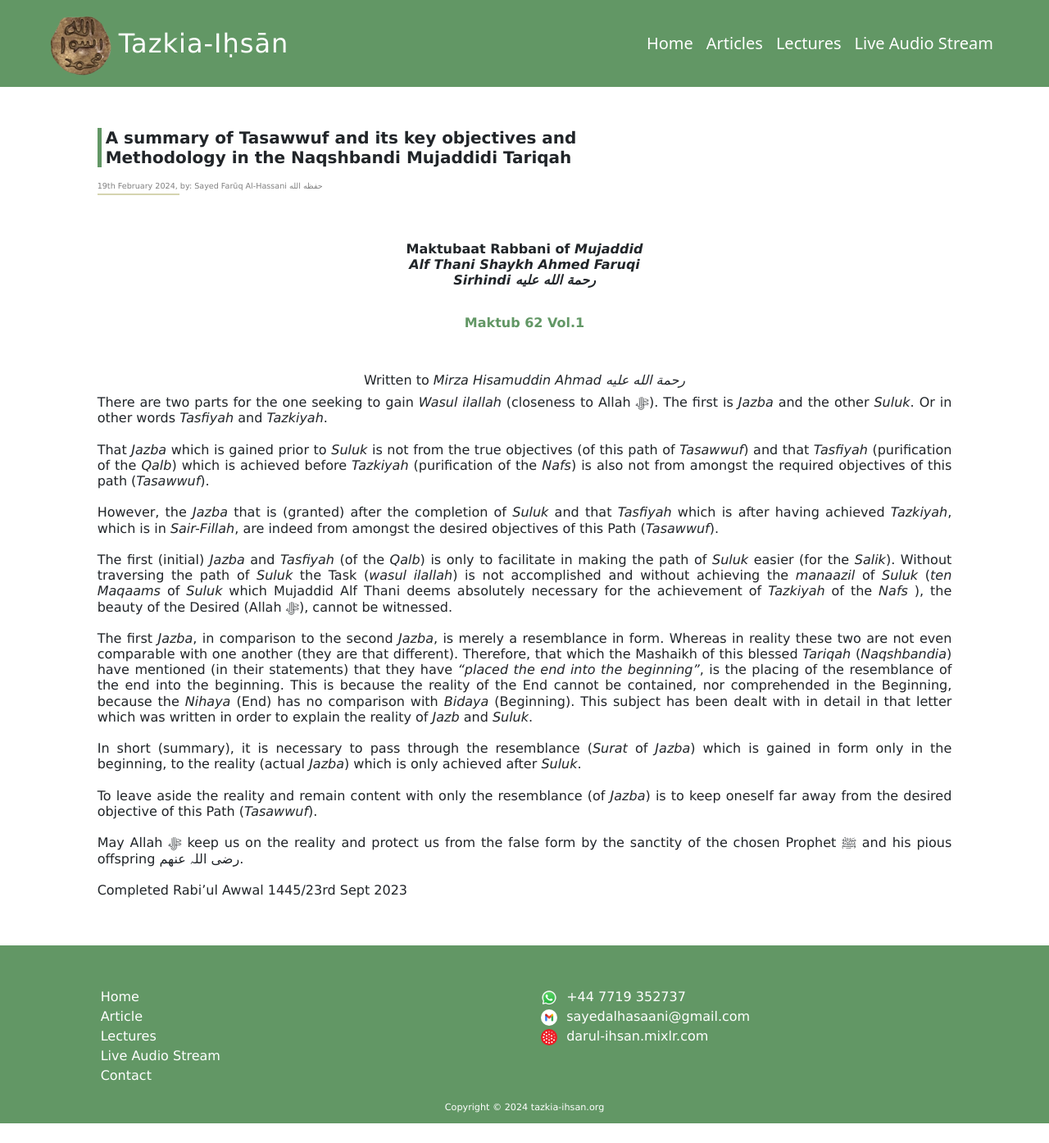
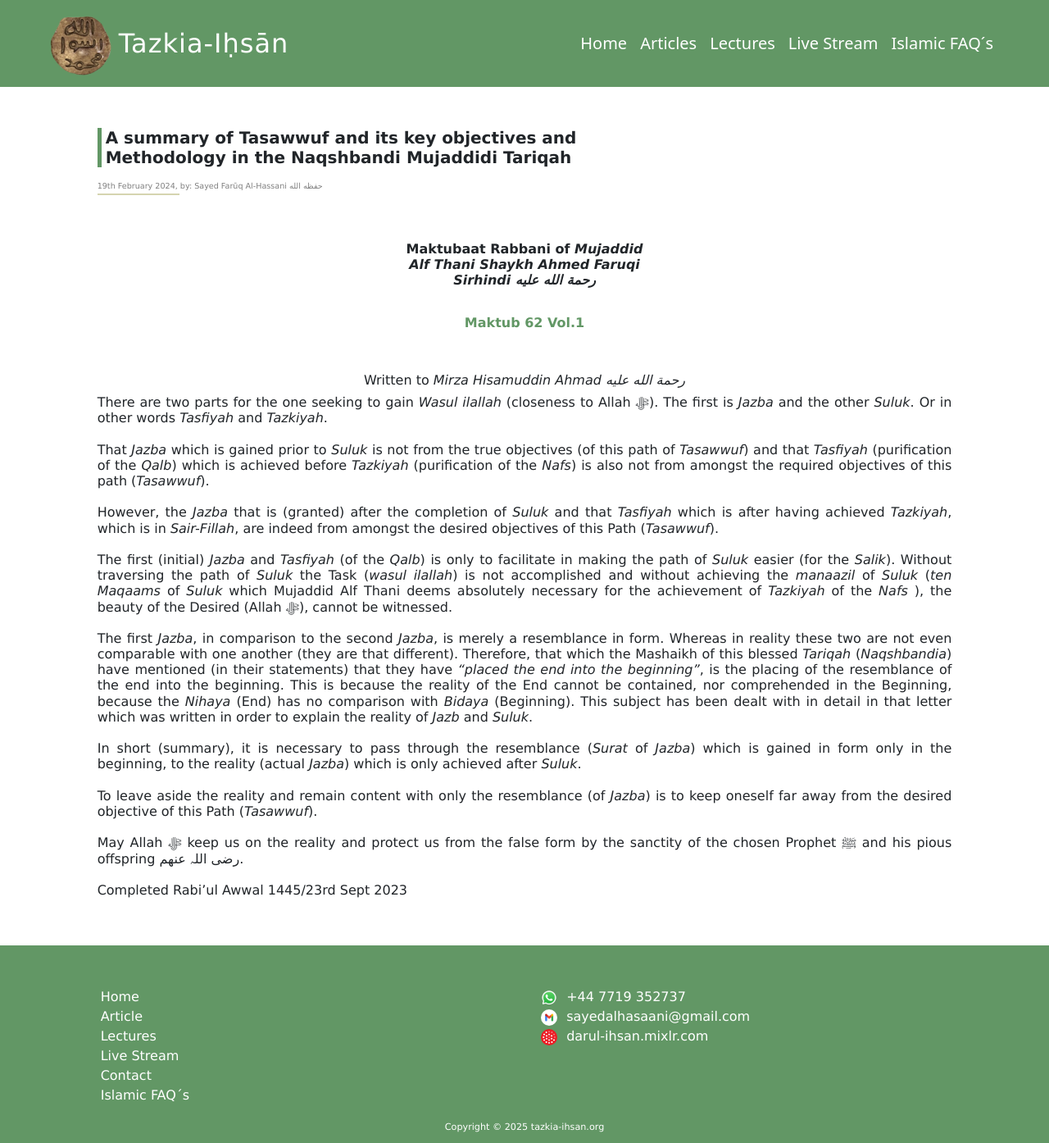
Before and after one commit to Mohammad1Diab/Tazkia-Ihsan, a plain HTML site: page html/tasawwuf.html in a window 1280 px wide. Shown: the whole page at 82% size. Before the commit the page ends 1370 px from the top, so only its background shows below. Drawn offline with nearby package versions, Linux system fonts and the light colour scheme.

Commit message:
Update tasawwuf.html

```diff
--- a/html/tasawwuf.html
+++ b/html/tasawwuf.html
@@ -58,7 +58,11 @@
                             </li>
                             <li class="nav-item">
                                 <a class="nav-link fs-5 text-white Navpages" href="liveAudioStream.html"><i
-                                        class="material-icons icon">mic</i> Live Audio Stream</a>
+                                        class="material-icons icon">mic</i> Live Stream</a>
+                            </li>
+                            <li class="nav-item">
+                                <a class="nav-link fs-5 text-white Navpages" href="faqs.html"><i
+                                        class="material-icons icon">live_help</i> Islamic FAQ´s</a>
                             </li>
                         </ul>
                     </div>
@@ -195,10 +199,13 @@
                             <h6 class="d-inline">Lectures</h6>
                         </a> <br>
                         <a href="liveAudioStream.html" class="NavLinkFooter d-inline">
-                            <h6 class="d-inline">Live Audio Stream</h6>
+                            <h6 class="d-inline">Live Stream</h6>
                         </a> <br>
                         <a href="contact.html" class="NavLinkFooter d-inline">
                             <h6 class="d-inline">Contact</h6>
+                        </a> <br>
+                        <a href="faqs.html" class="NavLinkFooter d-inline">
+                            <h6 class="d-inline">Islamic FAQ´s</h6>
                         </a> <br>
                     </div>
                     <div class="col-xl-5 col-lg-6 col-sm-7 col-12 ms-3 ms-xl-1">
@@ -218,7 +225,7 @@
                 </div>
                 <div class="row">
                     <div class="col-12 d-flex justify-content-center">
-                        <span class="text-white copyright">Copyright © 2024 tazkia-ihsan.org</span>
+                        <span class="text-white copyright">Copyright © 2025 tazkia-ihsan.org</span>
                     </div>
                 </div>
             </div>
```
